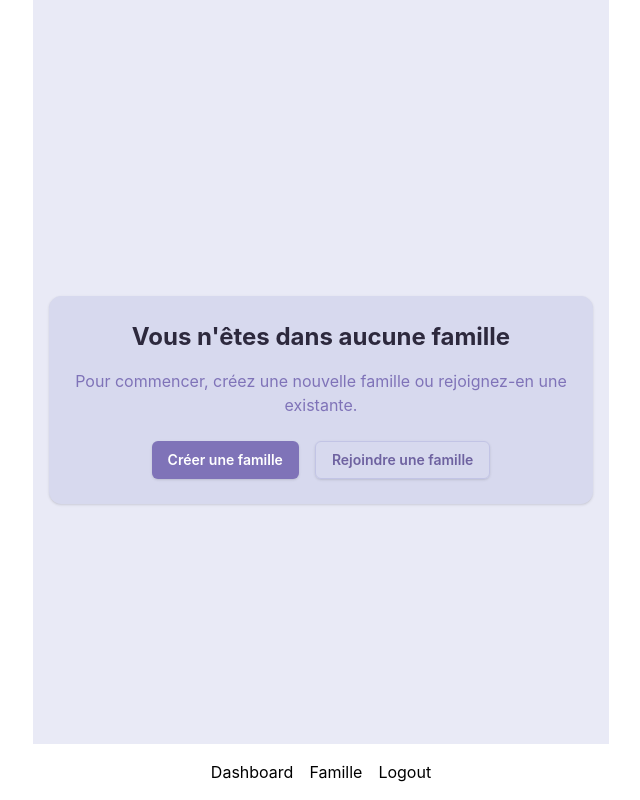
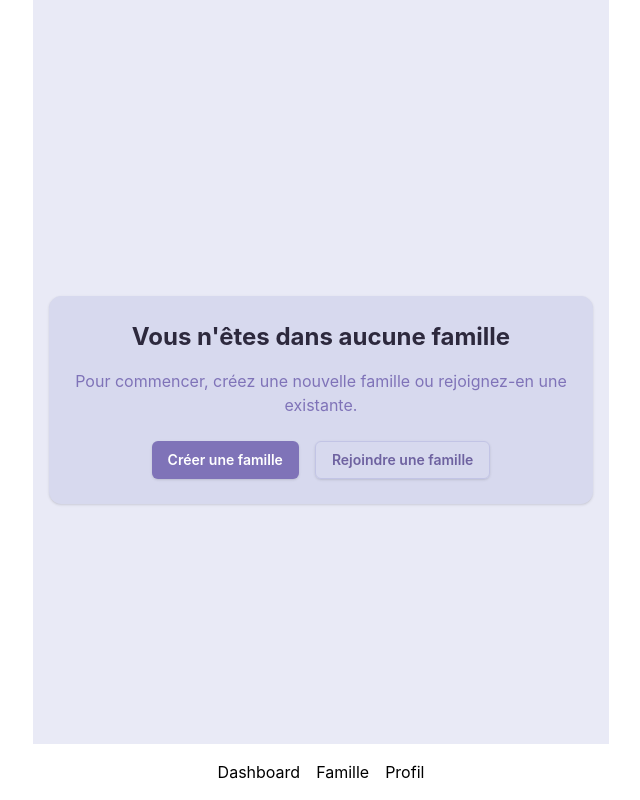
Before and after one commit to TNKDieguex/inventaireMaisonFrontend, a React (Vite) app: page /famille in a window 1280 px wide. Shown: the whole page, without its empty margins (319-959 px from the left). Built offline with nearby package versions, Linux system fonts and the light colour scheme; sample sign-in values are in the browser's storage.

Commit message:
- Remplacement du bouton "Logout" et de sa logique de déconnexion par un lien vers la page "/profil" dans le composant NavBar - Suppression du commentaire TODO concernant la création de l'espace profil

```diff
--- a/src/components/NavBar.tsx
+++ b/src/components/NavBar.tsx
@@ -1,21 +1,12 @@
 import {Link} from "react-router-dom";
 
 const NavBar = () => {
-    // TODO: apartado de "profil" para ver los datos del usuario, poder desconectarse y salirse de la familia
     return (
         <nav className="navbar navbar-body">
             <ul className="navbar-list flex flex-row gap-4 content-end">
                 <li><Link className={"navbar-link"} to={"/dashboard"}>Dashboard</Link></li>
                 <li><Link className={"navbar-link"} to={"/famille"}>Famille</Link></li>
-                <li><button className={"bg-transparent border-0 cursor-pointer"}
-                            onClick={()=>{
-                                localStorage.removeItem('token');
-                                sessionStorage.clear();
-                                window.location.href = '/login';
-                            }}>
-                        Logout
-                    </button>
-                </li>
+                <li><Link className={"navbar-link"} to={"/profil"}>Profil</Link></li>
             </ul>
         </nav>
     )
```
